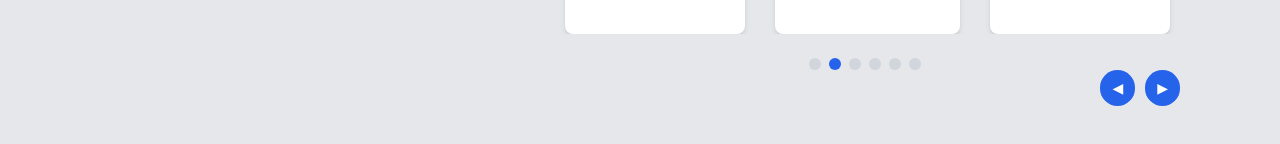
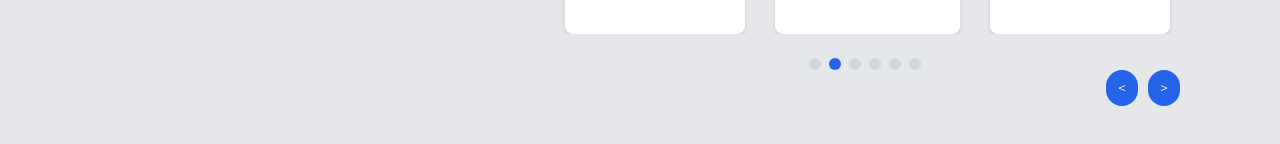
Before and after one commit to akmmubashir/typhon-web, a Next.js app: page /home in a window 1280 px wide. Shown: the part 1999-2143 px from the top of the page. Built offline with nearby package versions, Linux system fonts and the light colour scheme.

Commit message:
Update button styles and labels in homeServiceSlider

```diff
--- a/app/home/components.tsx/homeServiceSlider.tsx
+++ b/app/home/components.tsx/homeServiceSlider.tsx
@@ -156,17 +156,17 @@ const HomeServiceSlider = ({
                 <div className="flex gap-2.5">
                     <button
                         onClick={prev}
-                        className=" bg-[#2563eb] hover:bg-[#1e40af] cursor-pointer text-white px-3 py-2 rounded-full text-sm"
+                        className="aspect-square bg-[#2563eb] hover:bg-[#1e40af] cursor-pointer text-white px-3 py-2 rounded-full text-sm"
                         aria-label="Previous"
                     >
-                        ◀
+                        {"<"}
                     </button>
                     <button
                         onClick={next}
-                        className=" bg-[#2563eb] hover:bg-[#1e40af] cursor-pointer text-white px-3 py-2 rounded-full text-sm"
+                        className="aspect-square bg-[#2563eb] hover:bg-[#1e40af] cursor-pointer text-white px-3 py-2 rounded-full text-sm"
                         aria-label="Next"
                     >
-                        ▶
+                        {">"}
                     </button>
                 </div>
             </div>
```
